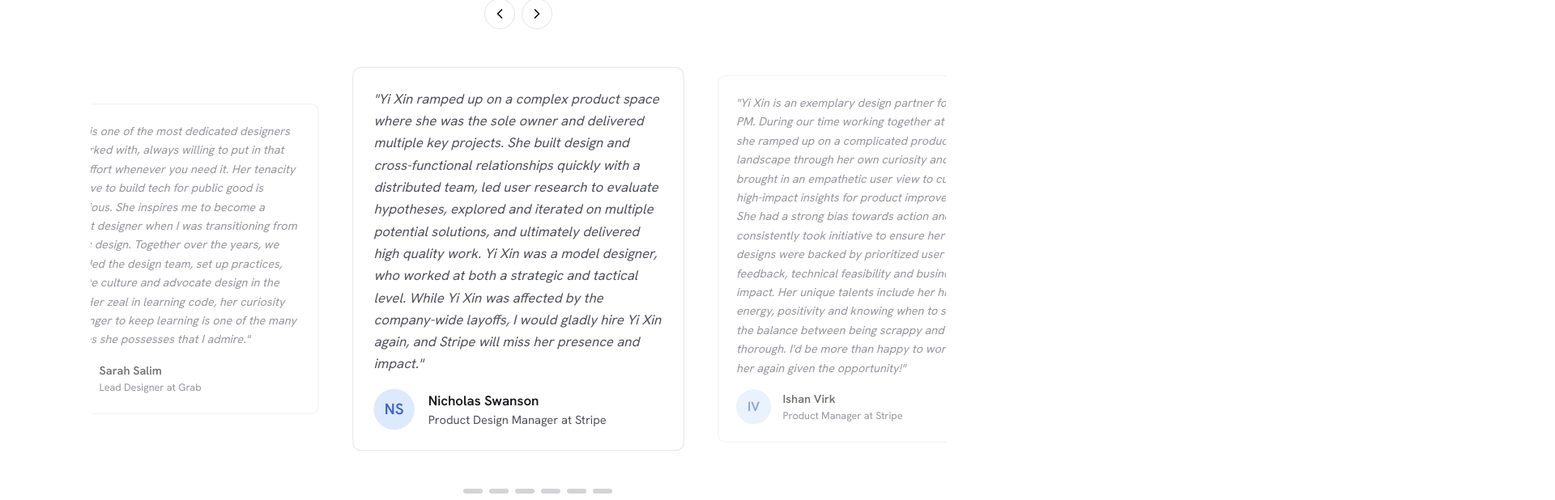
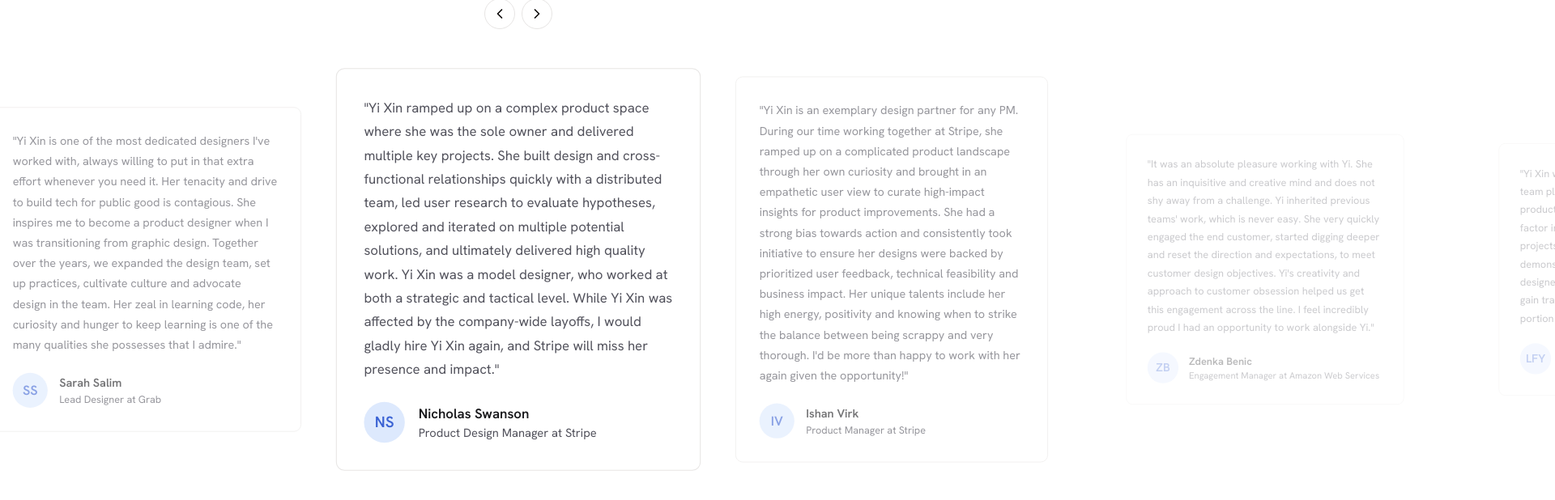
Before and after one commit to artylope/artylope-blocks, a Next.js app: page / in a window 1280 px wide. Shown: the part 278-896 px from the top of the page at 81% size, 1920 px wide, since content can reach past the window. Built offline with nearby package versions, Linux system fonts and the light colour scheme.

Commit message:
testimonial shows

```diff
--- a/src/app/components/HomePage/TestimonialSection.tsx
+++ b/src/app/components/HomePage/TestimonialSection.tsx
@@ -14,9 +14,9 @@ interface Testimonial {
 
 const TestimonialCard = ({ testimonial }: { testimonial: Testimonial }) => {
   return (
-    <div className="p-6 rounded-lg border surface-base">
-      <div className="mb-4">
-        <p className="content-default leading-relaxed italic">
+    <div className="lg:p-8 p-4 rounded-lg border surface-base">
+      <div className="mb-6">
+        <p className="content-default leading-[1.75em]">
           &quot;{testimonial.content}&quot;
         </p>
       </div>
@@ -131,7 +131,7 @@ const TestimonialSection = () => {
           </h2>
         </div>
 
-        <div className="relative w-full mx-auto md:px-16 lg:px-24">
+        <div className="relative w-full mx-auto md:px-8 lg:px-12">
           {/* Mobile Navigation buttons (left aligned) */}
           <div className="flex md:hidden justify-start items-center mb-6 px-4">
             <div className="flex gap-2">
@@ -181,7 +181,7 @@ const TestimonialSection = () => {
           </div>
 
           {/* Embla Carousel */}
-          <div className="overflow-hidden" ref={emblaRef}>
+          <div className="overflow-visible" ref={emblaRef}>
             <div className="flex md:items-center">
               {testimonials.map((testimonial, index) => {
                 const isActive = selectedIndex === index;
@@ -215,8 +215,8 @@ const TestimonialSection = () => {
                 key={index}
                 onClick={() => scrollTo(index)}
                 className={`h-1.5 rounded-full transition-all duration-300 ${index === selectedIndex
-                  ? 'bg-primary0 w-10'
-                  : 'bg-zinc-300 dark:bg-zinc-600 hover:bg-primary-400 dark:hover:bg-primary-400 w-6'
+                  ? 'bg-primary w-10'
+                  : 'bg-zinc-300 dark:bg-zinc-600 hover:bg-primary-600 dark:hover:bg-primary-300 w-6'
                   }`}
                 aria-label={`Go to testimonial ${index + 1}`}
               />
--- a/src/app/globals.css
+++ b/src/app/globals.css
@@ -353,6 +353,7 @@
   }
 
   .dark {
+
     .content-strong {
       @apply text-white;
     }
@@ -362,7 +363,7 @@
     }
 
     .content-primary {
-      @apply text-primary-800;
+      @apply text-primary-300;
     }
 
     .surface-base {
```
